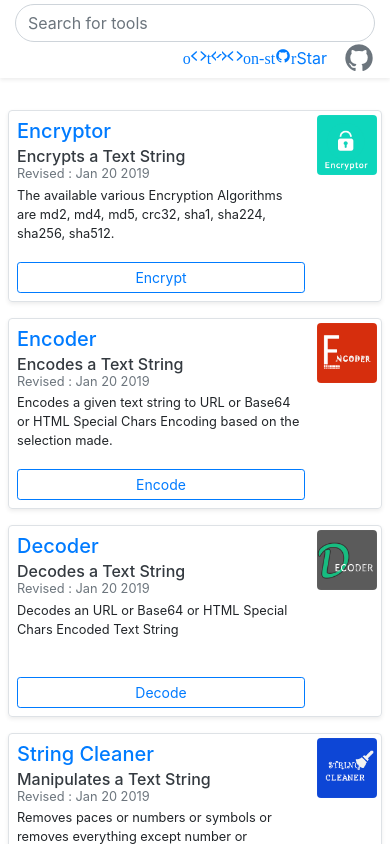
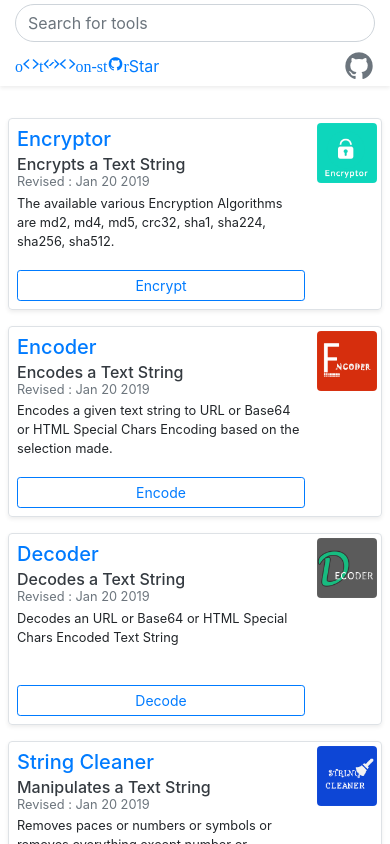
Before and after one commit to JacobSamro/hash2.dev, an Angular app: page / in a window 390 px wide. Shown: the top 844 px of the page. Built offline with nearby package versions, Linux system fonts and the light colour scheme.

Commit message:
Align Github Buttons

```diff
--- a/src/app/app.component.html
+++ b/src/app/app.component.html
@@ -12,8 +12,8 @@
         <input class="form-control rounded-pill" placeholder="Search for tools" (input)="search($event.target.value)" />
       </div>
     </div>
-    <div class="col-12 col-sm-12 col-md-7 col-lg-4 align-self-center">
-      <div class="d-flex justify-content-end align-items-center">
+    <div class="col-12 col-sm-12 col-md-12 col-lg-4 align-self-center">
+      <div class="d-flex justify-content-between justify-content-md-end align-items-center mt-2 mt-md-0">
         <div class="mr-3">
           <!-- Place this tag where you want the button to render. -->
           <a class="github-button" href="https://github.com/Aroliant/DevTools" data-icon="octicon-star"
```
